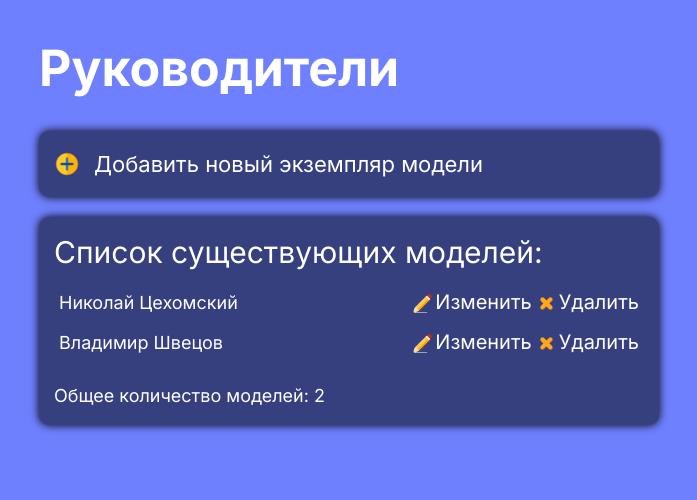
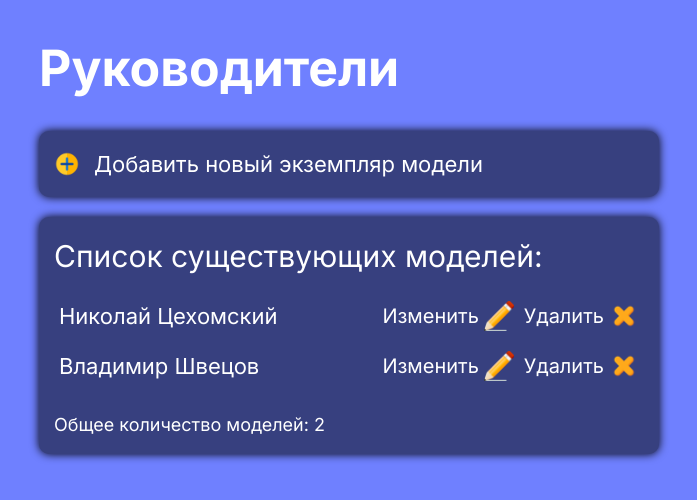
Before and after one commit to denisstrizhkin/simetra, a Django app: page /change-boss/ in a window 1280 px wide. Shown: the part 64-564 px from the top of the page, without its empty margins (11-708 px from the left). Run offline with Django 4.2, Linux system fonts and the light colour scheme; a user stored in the database is signed in; data comes from the database, SQL or seed files in the repository; both versions use the stored data as it was after the commit.

Commit message:
fix: change adaptive layout for change-model page

```diff
--- a/simetra_app/static/simetra_app/analytics_page/styles/style.css
+++ b/simetra_app/static/simetra_app/analytics_page/styles/style.css
@@ -290,4 +290,3 @@ body {
   width: 40px;
   height: 40px;
 }
-/*# sourceMappingURL=style.css.map */
--- a/simetra_app/static/simetra_app/customization_page/change-model/styles/style.css
+++ b/simetra_app/static/simetra_app/customization_page/change-model/styles/style.css
@@ -218,6 +218,12 @@ body {
   margin-bottom: 30px;
 }
 
+@media (max-width: 390px) {
+  .home__title {
+    font-size: 40px;
+  }
+}
+
 .home__add {
   font-size: 22px;
   line-height: 120%;
@@ -226,7 +232,7 @@ body {
   -webkit-box-shadow: 0px 0px 10px 0px black;
           box-shadow: 0px 0px 10px 0px black;
   padding: 20px 15px;
-  background-color: #37407F;
+  background-color: #37407f;
 }
 
 .home__add::before {
@@ -240,6 +246,7 @@ body {
 .home__caption {
   font-size: 30px;
   margin-bottom: 20px;
+  line-height: 130%;
 }
 
 .home__block {
@@ -249,7 +256,7 @@ body {
           box-shadow: 0px 0px 10px 0px black;
   padding: 20px 15px;
   margin-bottom: 30px;
-  background-color: #37407F;
+  background-color: #37407f;
 }
 
 .home__item {
@@ -257,12 +264,13 @@ body {
   display: -webkit-box;
   display: -ms-flexbox;
   display: flex;
+  font-size: 22px;
   -webkit-box-pack: justify;
       -ms-flex-pack: justify;
           justify-content: space-between;
-  -webkit-box-align: baseline;
-      -ms-flex-align: baseline;
-          align-items: baseline;
+  -webkit-box-align: center;
+      -ms-flex-align: center;
+          align-items: center;
   -ms-flex-wrap: wrap;
       flex-wrap: wrap;
   gap: 10px 40px;
@@ -274,31 +282,39 @@ body {
   margin-bottom: 30px;
 }
 
-.home__change {
-  color: inherit;
-  display: inline;
+.home__options {
+  display: -webkit-box;
+  display: -ms-flexbox;
+  display: flex;
+  -webkit-box-align: center;
+      -ms-flex-align: center;
+          align-items: center;
+  gap: 10px 10px;
 }
 
-.home__change::before {
-  content: "";
-  background: url("../assets/img/change.png") no-repeat;
-  font-size: 15px;
-  padding-left: 22px;
-  background-size: contain;
+.home__change, .home__delete {
+  display: -webkit-box;
+  display: -ms-flexbox;
+  display: flex;
+  -webkit-box-align: center;
+      -ms-flex-align: center;
+          align-items: center;
+  gap: 0px 5px;
 }
 
-.home__delete {
-  color: inherit;
-  display: inline;
-  margin: 0 auto 0 auto;
+.home__option-image {
+  width: 30px;
 }
 
-.home__delete::before {
-  content: "";
-  background: url("../assets/img/delete.png") no-repeat;
-  font-size: 15px;
-  padding-left: 22px;
-  background-size: contain;
+@media (max-width: 576px) {
+  .home__change span,
+  .home__delete span {
+    text-align: center;
+    display: none;
+  }
+  .home__option-image {
+    width: 35px;
+  }
 }
 
 .home__load {
@@ -312,4 +328,3 @@ body {
   padding-left: 28px;
   background-size: contain;
 }
-/*# sourceMappingURL=style.css.map */
--- a/simetra_app/static/simetra_app/customization_page/change-model/styles/style.scss
+++ b/simetra_app/static/simetra_app/customization_page/change-model/styles/style.scss
@@ -105,6 +105,9 @@ body {
     font-size: 50px;
     line-height: 130%;
     margin-bottom: 30px;
+    @media (max-width: 390px) {
+      font-size: 40px;
+    }
   }
 
   &__add {
@@ -114,7 +117,7 @@ body {
     border-radius: 10px;
     box-shadow: 0px 0px 10px 0px black;
     padding: 20px 15px;
-    background-color: #37407F;
+    background-color: #37407f;
     &::before {
       content: "";
       background: url("../assets/img/add.png") no-repeat;
@@ -127,6 +130,7 @@ body {
   &__caption {
     font-size: 30px;
     margin-bottom: 20px;
+    line-height: 130%;
   }
 
   &__block {
@@ -135,14 +139,15 @@ body {
     box-shadow: 0px 0px 10px 0px black;
     padding: 20px 15px;
     margin-bottom: 30px;
-    background-color: #37407F;
+    background-color: #37407f;
   }
 
   &__item {
     margin-bottom: 10px;
     display: flex;
+    font-size: 22px;
     justify-content: space-between;
-    align-items: baseline;
+    align-items: center;
     flex-wrap: wrap;
     gap: 10px 40px;
     padding: 5px;
@@ -153,30 +158,35 @@ body {
     margin-bottom: 30px;
   }
 
-  &__change {
-    color: inherit;
-    display: inline;
-    &::before {
-      content: "";
-      background: url("../assets/img/change.png") no-repeat;
-      font-size: 15px;
-      padding-left: 22px;
-      background-size: contain;
+  &__options{
+    display: flex;
+    align-items: center;
+    gap: 10px 10px;
+  }
+
+  &__change,&__delete {
+    display: flex;
+    align-items: center;
+    gap: 0px 5px;
+  }
+
+  &__option-image {
+    width: 30px;
+  }
+
+  @media (max-width: 576px) {
+    &__change span,
+    &__delete span {
+      text-align: center;
+      display: none;
+    }
+    &__option-image {
+      width: 35px;
     }
   }
 
-  &__delete {
-    color: inherit;
-    display: inline;
-    margin: 0 auto 0 auto;
-    &::before {
-      content: "";
-      background: url("../assets/img/delete.png") no-repeat;
-      font-size: 15px;
-      padding-left: 22px;
-      background-size: contain;
-    }
-  }
+
+
   &__load {
     margin-bottom: 15px;
     &::before {
--- a/simetra_app/static/simetra_app/customization_page/create-or-update-boss/styles/style.css
+++ b/simetra_app/static/simetra_app/customization_page/create-or-update-boss/styles/style.css
@@ -289,4 +289,3 @@ body {
 .home__submit:hover {
   color: white;
 }
-/*# sourceMappingURL=style.css.map */
--- a/simetra_app/static/simetra_app/customization_page/create-or-update-city/styles/style.css
+++ b/simetra_app/static/simetra_app/customization_page/create-or-update-city/styles/style.css
@@ -301,4 +301,3 @@ button[name="sumbit-new-city"]:hover {
   margin: 15px 0px;
   line-height: 130%;
 }
-/*# sourceMappingURL=style.css.map */
--- a/simetra_app/static/simetra_app/customization_page/create-or-update-employee/styles/style.css
+++ b/simetra_app/static/simetra_app/customization_page/create-or-update-employee/styles/style.css
@@ -261,4 +261,3 @@ body {
 .home__submit:hover {
   color: white;
 }
-/*# sourceMappingURL=style.css.map */
--- a/simetra_app/static/simetra_app/customization_page/home/styles/style.css
+++ b/simetra_app/static/simetra_app/customization_page/home/styles/style.css
@@ -338,4 +338,3 @@ body {
   -webkit-transform: scale(1.2);
           transform: scale(1.2);
 }
-/*# sourceMappingURL=style.css.map */
--- a/simetra_app/static/simetra_app/data_base_page/styles/style.css
+++ b/simetra_app/static/simetra_app/data_base_page/styles/style.css
@@ -290,4 +290,3 @@ body {
   width: 40px;
   height: 40px;
 }
-/*# sourceMappingURL=style.css.map */
--- a/simetra_app/static/simetra_app/main_page/styles/style.css
+++ b/simetra_app/static/simetra_app/main_page/styles/style.css
@@ -840,4 +840,3 @@ body._lock {
   -webkit-transform: scale(1.2);
           transform: scale(1.2);
 }
-/*# sourceMappingURL=style.css.map */
--- a/simetra_app/static/simetra_app/methodology_page/styles/style.css
+++ b/simetra_app/static/simetra_app/methodology_page/styles/style.css
@@ -655,4 +655,3 @@ body._lock {
   -webkit-transform: scale(1.2);
           transform: scale(1.2);
 }
-/*# sourceMappingURL=style.css.map */
--- a/simetra_app/static/simetra_app/staff-login/styles/style.css
+++ b/simetra_app/static/simetra_app/staff-login/styles/style.css
@@ -216,4 +216,3 @@ body {
   color: #03e9f4;
   font-size: 14px;
 }
-/*# sourceMappingURL=style.css.map */
--- a/simetra_app/static/simetra_app/upload_cities_excel/styles/style.css
+++ b/simetra_app/static/simetra_app/upload_cities_excel/styles/style.css
@@ -244,4 +244,3 @@ tr {
 .home__submit:hover {
   color: white;
 }
-/*# sourceMappingURL=style.css.map */
--- a/simetra_app/templates/simetra_app/change-model.html
+++ b/simetra_app/templates/simetra_app/change-model.html
@@ -66,9 +66,15 @@
                 {{ object.name }}
                 <div class="home__options">
                   {% with 'simetra_app:update-'|add:object_name as updating_link %}
-                  <a class="home__change _link" href="{% url updating_link object.id %}">Изменить</a>
+                  <a class="home__change _link" href="{% url updating_link object.id %}">
+                    <span>Изменить</span>
+                    <img class="home__option-image" src="{% static 'simetra_app/customization_page/change-model/assets/img/change.png' %}">
+                  </a>
                   {% endwith %} {% with 'simetra_app:delete-'|add:object_name as deleting_link %}
-                  <a class="home__delete _link" href="{% url deleting_link object.id %}">Удалить</a>
+                  <a class="home__delete _link" href="{% url deleting_link object.id %}">
+                    <span>Удалить</span>
+                    <img class="home__option-image" src="{% static 'simetra_app/customization_page/change-model/assets/img/delete.png' %}">
+                  </a>
                   {% endwith %}
                 </div>
 
```
Also changed, not shown: db.sqlite3, simetra_app/static/simetra_app/data_base_page/assets/img/simetra_logo_discrip.png (added), 1 other file.
